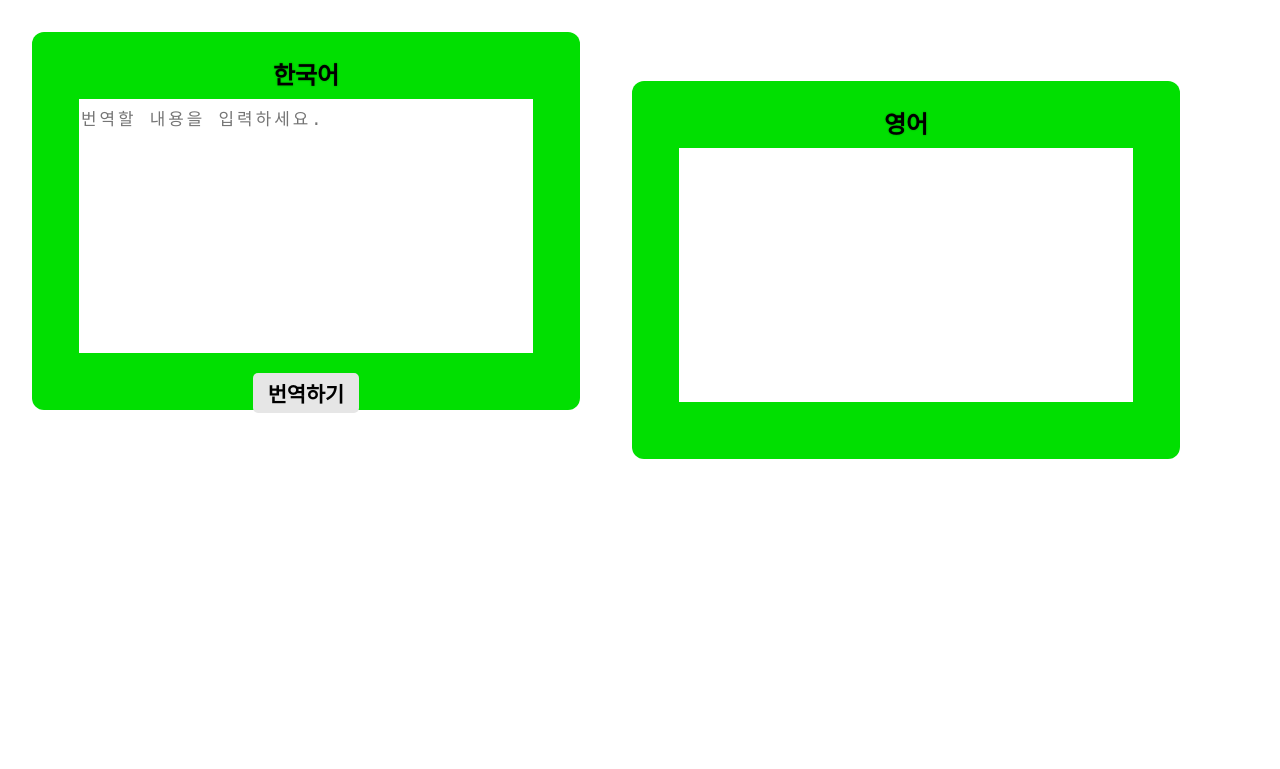
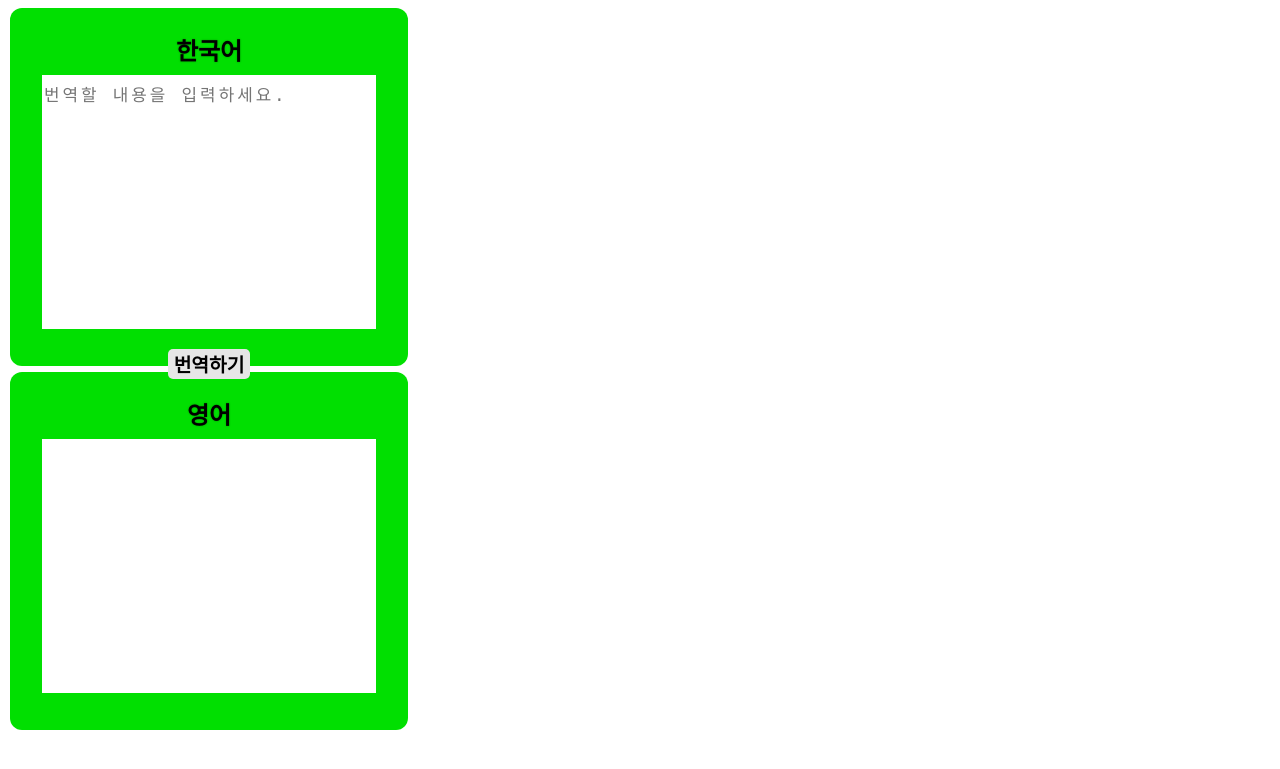
Before and after one commit to MSWon/Transformer-ko2en, a Flask app: page / in a window 1280 px wide. Shown: the top 769 px of the page. Run offline with Flask 2, Linux system fonts and the light colour scheme; parts of the project's set-up code (start-up, migrations or seed data) failed here and were passed over.

Commit message:
Update main.css

```diff
--- a/nmt/nmtservice/static/css/main.css
+++ b/nmt/nmtservice/static/css/main.css
@@ -1,12 +1,11 @@
 #translation #source {
     background-color: #01DF01;
     border-radius: 12px;
-    width: 500px;
-    height: 330px;
-    margin: 24px;
+    width: 350px;
+    height: 310px;
+    margin: 6px 12px 2px 2px;
     padding: 24px;
     text-align: center;
-    display: inline-block;
 }
 
 #translation #source span {
@@ -18,7 +17,7 @@
 }
 
 #translation #source textarea[name="txtSource"] {
-    width: 450px;
+    width: 330px;
     margin-top: 8px;
     height: 250px;
     line-height: 36px;
@@ -29,9 +28,8 @@
 }
 
 #translation #source input[name="button"] {
-    font-size: 1.3em;
+    font-size: 1.2em;
     font-weight: bold;
-    padding:5px 15px;
     background:#E6E6E6;
     border:0 none;
     cursor:pointer;
@@ -42,12 +40,11 @@
 #translation #target {
     background-color: #01DF01;
     border-radius: 12px;
-    width: 500px;
-    height: 330px;
-    margin: 24px;
+    width: 350px;
+    height: 310px;
+    margin: 6px 12px 2px 2px;
     padding: 24px;
     text-align: center;
-    display: inline-block;
 }
 
 #translation #target span {
@@ -59,7 +56,7 @@
 }
 
 #translation #target textarea[name="txtTarget"] {
-    width: 450px;
+    width: 330px;
     margin-top: 8px;
     height: 250px;
     line-height: 36px;
```
